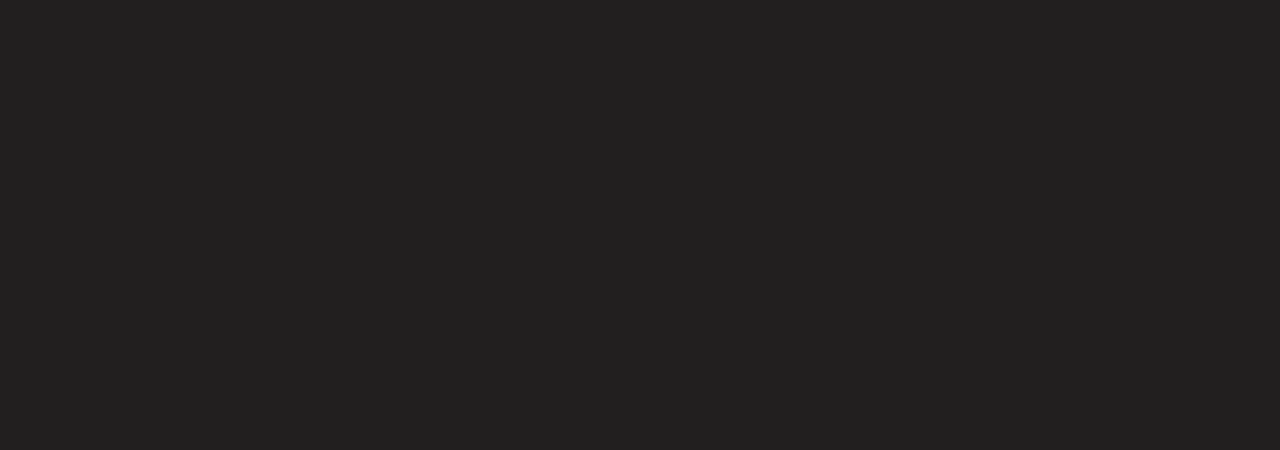
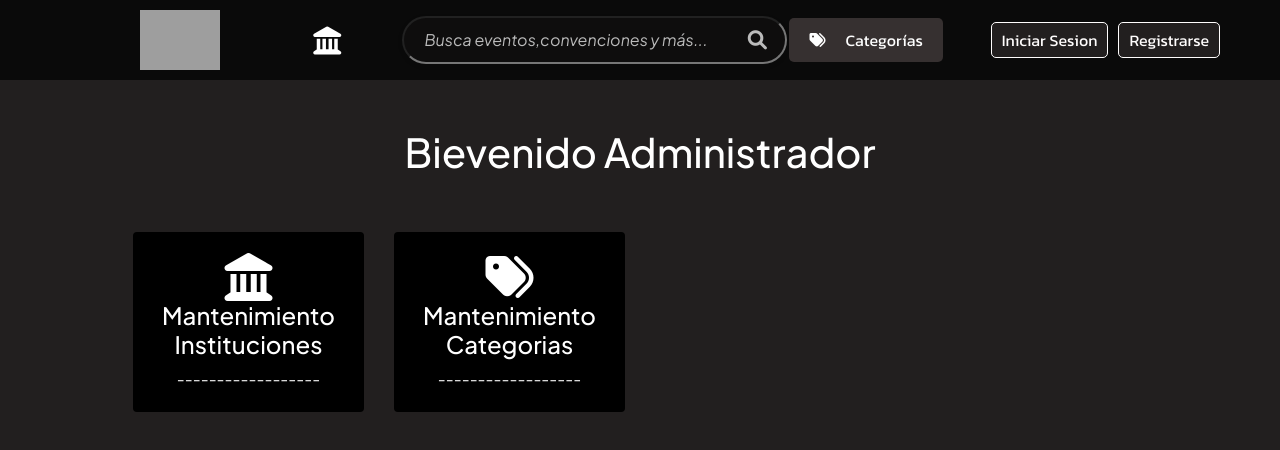
Before and after one commit to NicolasSM17/proyecto-eventos-frontend-v1, an Angular app: page /adminPanel in a window 1280 px wide. Before the commit this address led to /. Shown: the top 450 px of the page. Built offline with nearby package versions, Linux system fonts and the light colour scheme; grey boxes are pictures that could not be loaded; a web font is replaced by a local one.

Commit message:
añadiendo panel de administrador

```diff
--- /dev/null
+++ b/src/app/admin/panel/panel.component.html
@@ -0,0 +1,29 @@
+<app-navbar></app-navbar>
+<div class="container my-5">
+    <h1>Bievenido Administrador</h1>
+    <div class="row p-5">
+        <div class="col-md-3">
+            <a routerLink="/viewInstitutions" style="text-decoration: none;">
+                <div class="card" style="background-color: black;">
+                    <div class="card-body text-center" style="color: white;">
+                        <i class="fa-solid fa-landmark fa-3x"></i><br>
+                        <h4>Mantenimiento Instituciones</h4>
+                        ------------------
+                    </div>
+                </div>
+            </a>
+        </div>
+
+        <div class="col-md-3">
+            <a routerLink="/viewCategories" style="text-decoration: none;">
+                <div class="card" style="background-color: black;">
+                    <div class="card-body text-center" style="color: white;">
+                        <i class="fas fa-tags fa-3x"></i><br>
+                        <h4>Mantenimiento Categorias</h4>
+                        ------------------
+                    </div>
+                </div>
+            </a>
+        </div>
+    </div>
+</div>
--- a/src/app/app-routing.module.ts
+++ b/src/app/app-routing.module.ts
@@ -8,6 +8,7 @@
 import { ForbiddenComponent } from './forbidden/forbidden.component';
 import { ViewInstitutionsComponent } from './admin/view-institutions/view-institutions.component';
 import { ViewCategoriesComponent } from './admin/view-categories/view-categories.component';
+import { PanelComponent } from './admin/panel/panel.component';
 
 const routes: Routes = [
   {path: "", redirectTo: "selectInstitution", pathMatch: 'full'},
@@ -18,7 +19,8 @@
   {path: "eventDetail", component: EventDetailComponent},
   {path: "forbidden", component: ForbiddenComponent},
   {path: "viewInstitutions", component: ViewInstitutionsComponent},
-  {path: "viewCategories", component: ViewCategoriesComponent}
+  {path: "viewCategories", component: ViewCategoriesComponent},
+  {path: "adminPanel", component: PanelComponent}
 ];
 
 @NgModule({
--- a/src/app/app.module.ts
+++ b/src/app/app.module.ts
@@ -16,6 +16,7 @@
 import { ViewInstitutionsComponent } from './admin/view-institutions/view-institutions.component';
 import { ViewCategoriesComponent } from './admin/view-categories/view-categories.component';
 import { AddCategoriesComponent } from './admin/add-categories/add-categories.component';
+import { PanelComponent } from './admin/panel/panel.component';
 
 @NgModule({
   declarations: [
@@ -30,7 +31,8 @@
     AddInstitutionComponent,
     ViewInstitutionsComponent,
     ViewCategoriesComponent,
-    AddCategoriesComponent
+    AddCategoriesComponent,
+    PanelComponent
   ],
   imports: [
     BrowserModule,
--- a/src/app/components/navbar/navbar.component.html
+++ b/src/app/components/navbar/navbar.component.html
@@ -34,12 +34,16 @@
             </div>
             <div class="dropdown drop-dos" *ngIf="isLoggedIn()">
                 <button class="btn dropdown-toggle" type="button" data-bs-toggle="dropdown" aria-expanded="false">
-                    <i class="fa-solid fa-user"></i>
+                    <i class="fa-solid fa-user" *ngIf="isUser()"></i>
+                    <i class="fa-solid fa-user-tie" *ngIf="isOrganizador()"></i>
+                    <i class="fa-solid fa-user-secret" *ngIf="isAdmin()"></i>
                 </button>
                 <ul class="dropdown-menu">
                     <li><a class="dropdown-item" href="#">Administrar cuenta</a></li>
+
+                    <!--
                     <li><a class="dropdown-item" routerLink="/viewInstitutions">Mantenimiento Instituciones</a></li>
-                    <li><a class="dropdown-item" routerLink="/viewCategories">Mantenimiento Categorias</a></li>
+                    <li><a class="dropdown-item" >Mantenimiento Categorias</a></li>-->
                     <li><a class="dropdown-item" href="#">Agregar metodo de pago</a></li>
                     <li><a class="dropdown-item" href="#">Modo Organizador</a></li>
                     <li><a class="dropdown-item logout" data-bs-toggle="modal" data-bs-target="#exampleModal">Cerrar Sesion</a></li>
@@ -51,7 +55,7 @@
     </div>
 </header>
 
-<!-- Modal Cerrar Sesion -->
+<!----------------------------------------- Modal Cerrar Sesion ---------------------------------------------->
 <div class="modal fade" id="exampleModal" tabindex="-1" aria-labelledby="exampleModalLabel" aria-hidden="true">
     <div class="modal-dialog">
         <div class="modal-content" style="background-color: #221f1f; max-width: 380px;">
@@ -67,7 +71,7 @@
     </div>
 </div>
 
-<!-- Modal Iniciar Sesion -->
+<!------------------------------------------------ Modal Iniciar Sesion ------------------------------------>
 <div class="modal fade" id="exampleModal1" tabindex="-1" aria-labelledby="exampleModalLabel" aria-hidden="true">
     <div class="modal-dialog">
         <div class="modal-content">
--- a/src/app/components/navbar/navbar.component.ts
+++ b/src/app/components/navbar/navbar.component.ts
@@ -59,6 +59,14 @@
     return this.userAuthService.isAdmin();
   }
 
+  public isUser(){
+    return this.userAuthService.isUser();
+  }
+
+  public isOrganizador(){
+    return this.userAuthService.isOrganizador();
+  }
+
   public logout(){
     this.userAuthService.clear();
     this.router.navigate(['/selectInstitution'])
--- a/src/app/pages/login/login.component.ts
+++ b/src/app/pages/login/login.component.ts
@@ -134,9 +134,17 @@
   login(loginForm: NgForm) {
     this.userAuthService.login(loginForm.value).subscribe(
       (response: any) => {
-        console.log(response);
+        console.log(response.usuario.roles);
+        this.userAuthService.setRoles(response.usuario.roles);
         this.userAuthService.setToken(response.token);
-        this.router.navigate(['/selectInstitution']);
+
+        const role = response.usuario.roles[0].nombre;
+
+        if(role === 'ADMIN'){
+          this.router.navigate(['/adminPanel'])
+        } else{
+          this.router.navigate(['/selectInstitution'])
+        }
       },
       (error) => {
         console.log(error);
--- a/src/app/services/user-auth.service.ts
+++ b/src/app/services/user-auth.service.ts
@@ -39,22 +39,21 @@
   }
 
   public isLoggedIn(){
-    //return this.getRoles() && this.getToken();
-    return this.getToken();
+    return this.getRoles() && this.getToken();
   }
 
   public isAdmin(){
     const roles: any[] = this.getRoles();
-    return roles[0].roleName == 'ADMIN';
+    return roles[0].nombre == 'ADMIN';
   }
 
   public isUser(){
     const roles: any[] = this.getRoles();
-    return roles[0].roleName == 'USER';
+    return roles[0].nombre == 'USER';
   }
 
   public isOrganizador(){
     const roles: any[] = this.getRoles();
-    return roles[0].roleName == 'ORGANIZADOR'
+    return roles[0].nombre == 'ORGANIZADOR'
   }
 }
```
Also changed, not shown: src/app/admin/panel/panel.component.ts (added, +10 -0 lines), src/app/admin/panel/panel.component.css (added).
